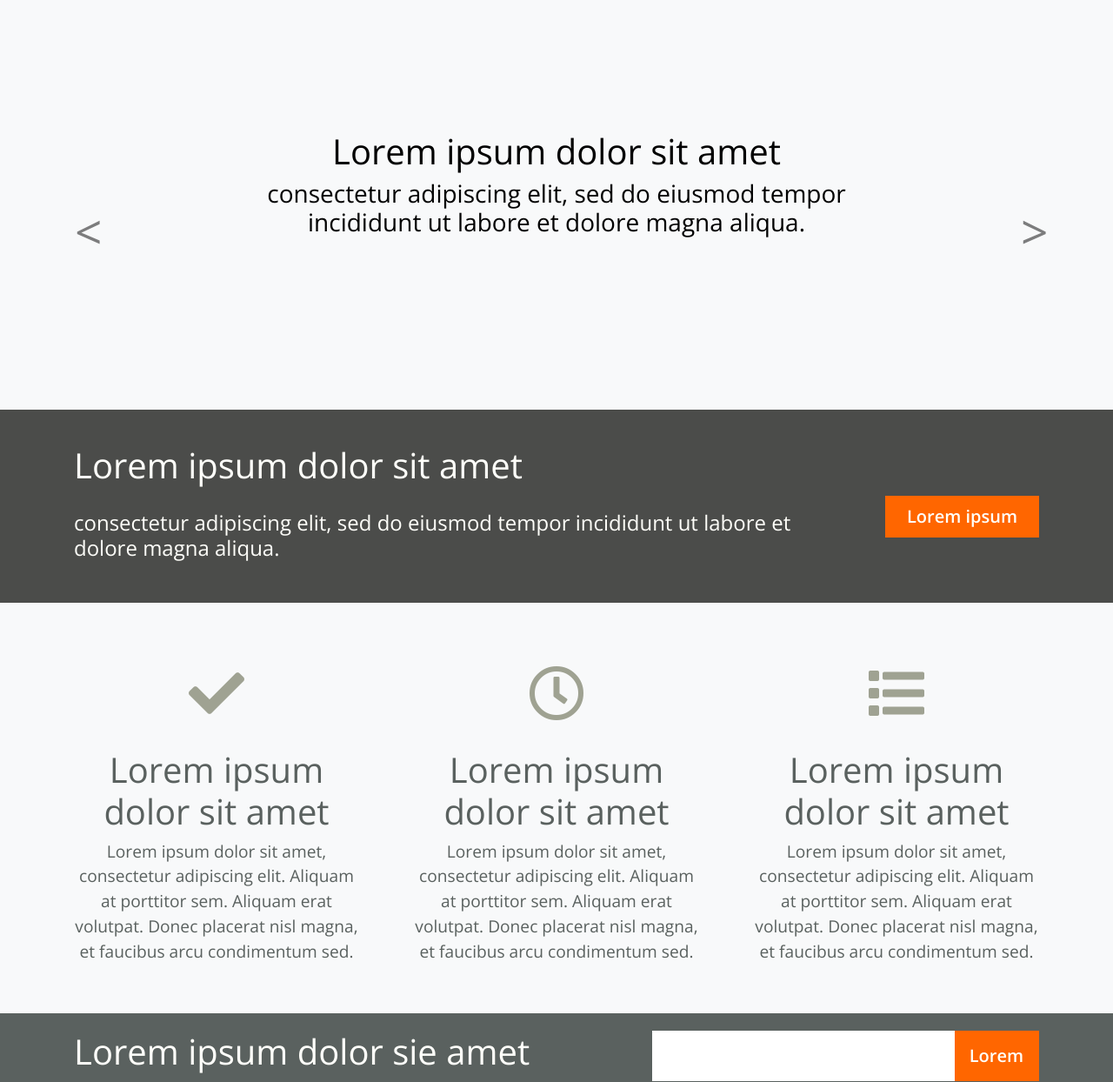
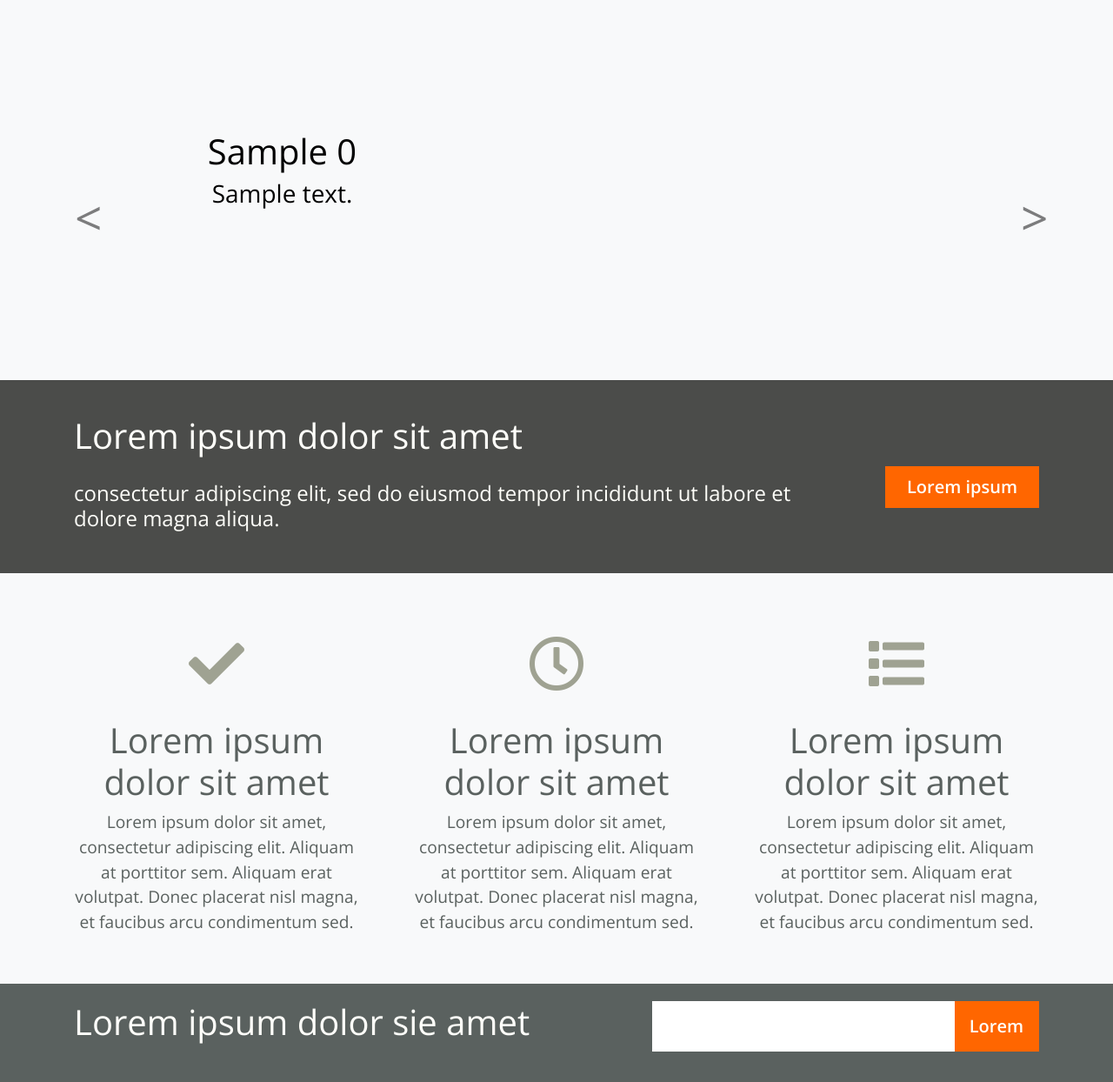
Before and after one commit to PiotrFiedoruk/food_app, a Django app: template jedzonko/templates/index.html in a window 1280 px wide. Shown: the part 101-1345 px from the top of the page at 87% size. Run offline with Django 3.2, Linux system fonts and the light colour scheme; the template is opened without the code that fills it: most values are stand-ins (such as "Sample title", 1, 10 or a date in 2020); some libraries are stand-ins or nearby versions; some web fonts are replaced.

Commit message:
karuzela

```diff
--- a/jedzonko/templates/index.html
+++ b/jedzonko/templates/index.html
@@ -48,27 +48,24 @@
                 <div class="carousel-item active">
                     <div class="container w-75 d-flex">
                         <div class="carousel-caption d-block">
-                            <h1>Lorem ipsum dolor sit amet</h1>
-                            <h3> consectetur adipiscing elit, sed do eiusmod tempor incididunt ut labore et dolore
-                                magna aliqua.</h3>
+                            <h1>{{ recipes.0.name }}</h1>
+                            <h3> {{ recipes.0.description }}</h3>
                         </div>
                     </div>
                 </div>
                 <div class="carousel-item">
                     <div class="container w-75 d-flex">
                         <div class="carousel-caption d-block">
-                            <h1>Torem ipsum dolor sit amet</h1>
-                            <h3> consectetur adipiscing elit, sed do eiusmod tempor incididunt ut labore et dolore
-                                magna aliqua.</h3>
+                            <h1>{{ recipes.1.name }}</h1>
+                            <h3> {{ recipes.1.description }}</h3>
                         </div>
                     </div>
                 </div>
                 <div class="carousel-item">
                     <div class="container w-75 d-flex">
                         <div class="carousel-caption d-block">
-                            <h1>Borem ipsum dolor sit amet</h1>
-                            <h3> consectetur adipiscing elit, sed do eiusmod tempor incididunt ut labore et dolore
-                                magna aliqua.</h3>
+                            <h1>{{ recipes.2.name }}</h1>
+                            <h3> {{ recipes.2.description }}</h3>
                         </div>
                     </div>
                 </div>
```
Also changed, not shown: jedzonko/views.py (+10 -5 lines), jedzonko/migrations/0002_auto_20210222_1325.py (added).
